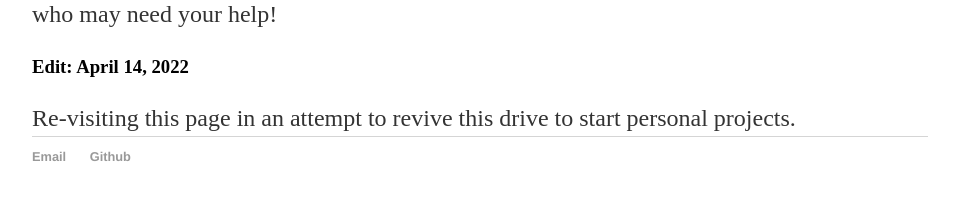
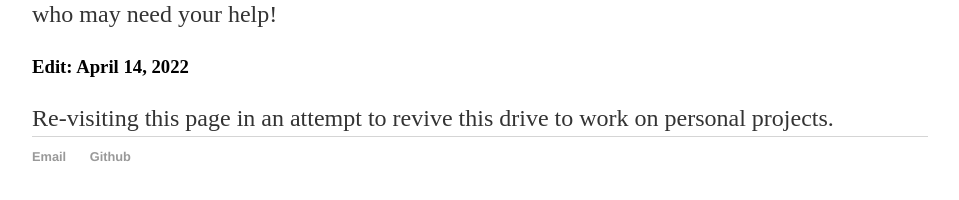
Before and after one commit to nstha21/nstha21.github.io, a Jekyll site: the page built from about/index.html, in a window 1280 px wide. Shown: the part 674-874 px from the top of the page, without its empty margins (160-1119 px from the left). Built offline with Jekyll 4.4.1, drawn with Linux system fonts in a browser that asks for light colours.

Commit message:
Update index.html

```diff
--- a/about/index.html
+++ b/about/index.html
@@ -14,5 +14,5 @@ title: About Nish
     <p> If you are like me, and struggle with getting things done for yourself, try to change your vision and see how you can get that thing done, not just for yourself, but also to help others who may need your help!</p>
 
   <h3> Edit: April 14, 2022 </h3>
-  <p>Re-visiting this page in an attempt to revive this drive to start personal projects. </p>
+  <p>Re-visiting this page in an attempt to revive this drive to work on personal projects. </p>
 </div> <!-- /.blurb -->
```
